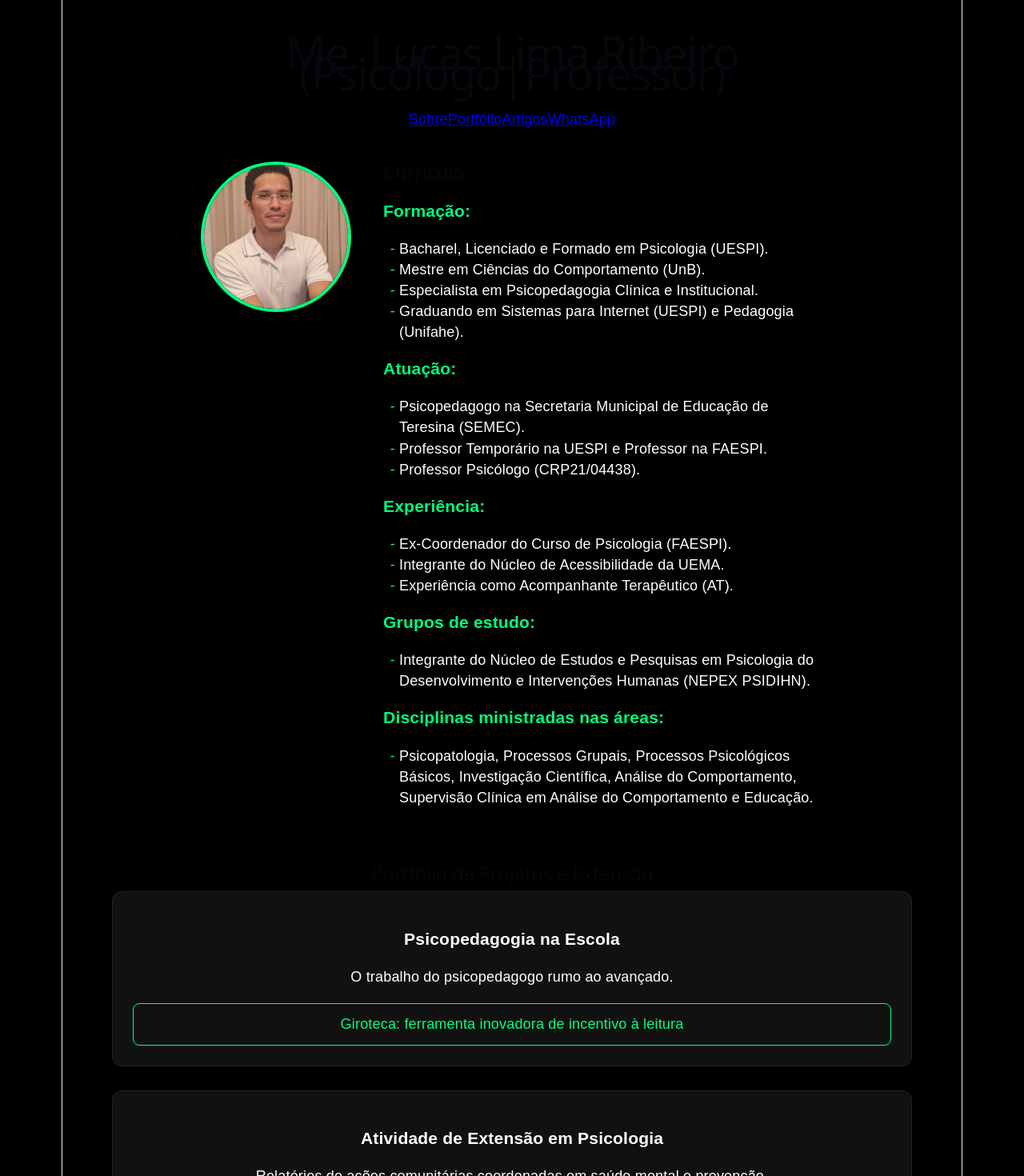
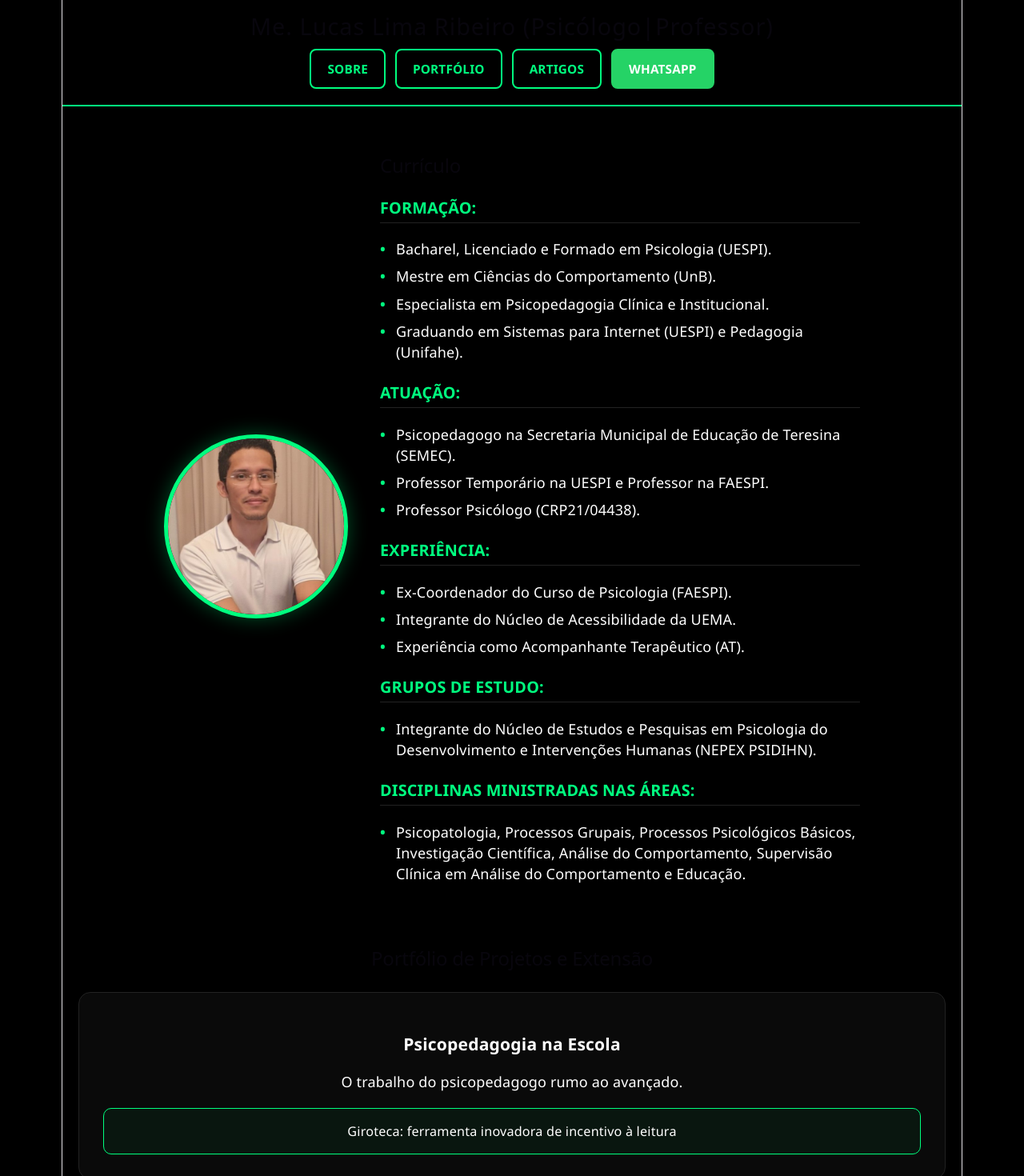
Before and after one commit to psilucaslima/portfolio-react, a React (Vite) app: page / in a window 1280 px wide. Shown: the top 1470 px of the page at 80% size. Built offline with nearby package versions, Linux system fonts and the light colour scheme.

Commit message:
Update App.css

```diff
--- a/src/App.css
+++ b/src/App.css
@@ -1,68 +1,160 @@
 :root {
   --verde: #00FF7F;
+  --fundo-card: #0a0a0a;
+}
+
+/* Rolagem suave e ajuste de altura para não cobrir o título */
+html {
+  scroll-behavior: smooth;
+  scroll-padding-top: 120px;
 }
 
 body {
   margin: 0;
   background-color: #000;
   color: #fff;
-  font-family: sans-serif;
+  font-family: 'Segoe UI', Roboto, Helvetica, Arial, sans-serif;
 }
 
-.App {
-  max-width: 1000px;
-  margin: 0 auto;
-  padding: 20px;
-  text-align: center;
+/* CABEÇALHO COM MENU DE BOTÕES */
+.header-nav {
+  position: sticky;
+  top: 0;
+  background: rgba(0, 0, 0, 0.95);
+  padding: 20px 10px;
+  border-bottom: 2px solid var(--verde);
+  z-index: 1000;
+  display: flex;
+  flex-direction: column;
+  align-items: center;
+  gap: 15px;
 }
 
-/* Foto e Texto lado a lado */
+.header-nav h1 {
+  margin: 0;
+  font-size: 1.6rem;
+  letter-spacing: 1px;
+}
+
+/* TRANSFORMANDO LINKS EM BOTÕES */
+.menu {
+  display: flex;
+  gap: 12px;
+  flex-wrap: wrap;
+  justify-content: center;
+}
+
+.menu a {
+  text-decoration: none;
+  color: var(--verde);
+  font-weight: bold;
+  font-size: 0.85rem;
+  padding: 10px 20px;
+  border: 2px solid var(--verde); /* Borda para parecer botão */
+  border-radius: 8px;
+  transition: all 0.3s ease;
+  text-transform: uppercase;
+}
+
+.menu a:hover {
+  background-color: var(--verde);
+  color: #000; /* Inverte a cor ao passar o mouse */
+  transform: translateY(-2px); /* Efeito de levante */
+}
+
+/* BOTÃO ESPECIAL DO WHATSAPP */
+.btn-whatsapp {
+  background-color: #25d366 !important;
+  border-color: #25d366 !important;
+  color: #fff !important;
+}
+
+.btn-whatsapp:hover {
+  background-color: #128c7e !important;
+  border-color: #128c7e !important;
+}
+
+/* SEÇÃO SOBRE E FOTO */
 .sobre-content {
   display: flex;
   justify-content: center;
-  align-items: flex-start;
+  align-items: center;
   gap: 40px;
+  padding: 60px 20px;
   flex-wrap: wrap;
-  margin-top: 40px;
-  margin-bottom: 50px;
 }
 
 .perfil-foto {
-  width: 180px;
-  height: 180px;
+  width: 220px;
+  height: 220px;
   border-radius: 50% !important; /* Força a foto a ficar redonda */
   object-fit: cover;
-  border: 4px solid var(--verde);
-  flex-shrink: 0;
+  border: 5px solid var(--verde);
+  box-shadow: 0 0 25px rgba(0, 255, 127, 0.3);
 }
 
 .curriculo-texto {
   text-align: left;
-  max-width: 550px;
+  max-width: 600px;
 }
 
 .nome-secao {
   color: var(--verde);
-  margin-top: 20px;
+  margin-top: 25px;
+  text-transform: uppercase;
+  font-size: 1.1rem;
+  border-bottom: 1px solid #222;
+  padding-bottom: 5px;
 }
 
-/* Organização dos botões (PDF-GRID) */
+ul {
+  list-style: none;
+  padding: 0;
+}
+
+li {
+  margin-bottom: 8px;
+  position: relative;
+  padding-left: 20px;
+}
+
+li::before {
+  content: "•";
+  color: var(--verde);
+  position: absolute;
+  left: 0;
+  font-weight: bold;
+}
+
+/* GRID DE CARDS E BOTÕES DE PDF */
+.lista-projetos {
+  padding: 20px;
+}
+
+.card {
+  background: var(--fundo-card);
+  padding: 30px;
+  border-radius: 15px;
+  margin-bottom: 30px;
+  border: 1px solid #222;
+}
+
 .pdf-grid {
   display: grid;
-  grid-template-columns: repeat(auto-fit, minmax(220px, 1fr));
+  grid-template-columns: repeat(auto-fit, minmax(250px, 1fr));
   gap: 15px;
   margin-top: 20px;
 }
 
 .btn-pdf {
-  display: flex;
-  align-items: center;
-  justify-content: center;
-  padding: 12px;
   border: 1px solid var(--verde);
-  color: var(--verde);
+  color: #fff;
+  padding: 15px;
   text-decoration: none;
-  border-radius: 8px;
+  border-radius: 10px;
+  text-align: center;
+  font-size: 0.9rem;
+  background: rgba(0, 255, 127, 0.05);
   transition: 0.3s;
 }
 
@@ -71,19 +163,10 @@ body {
   color: #000;
 }
 
-.card {
-  background: #111;
-  padding: 25px;
-  border-radius: 12px;
-  margin-bottom: 30px;
-  border: 1px solid #222;
+footer {
+  padding: 40px;
+  text-align: center;
+  border-top: 1px solid #222;
+  color: #888;
+  font-size: 0.9rem;
 }
-
-ul {
-  list-style-type: "- ";
-  padding-left: 20px;
-}
-
-li::marker {
-  color: var(--verde);
-}
```
